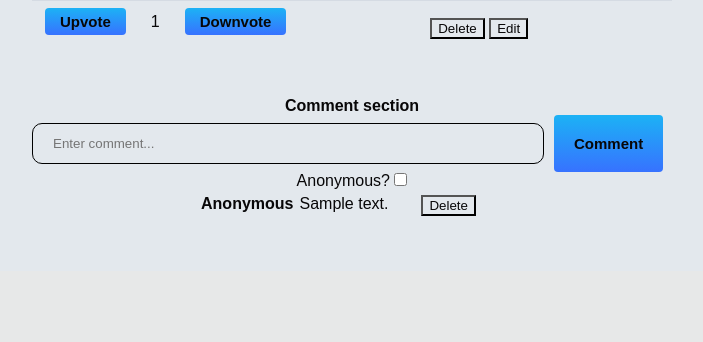
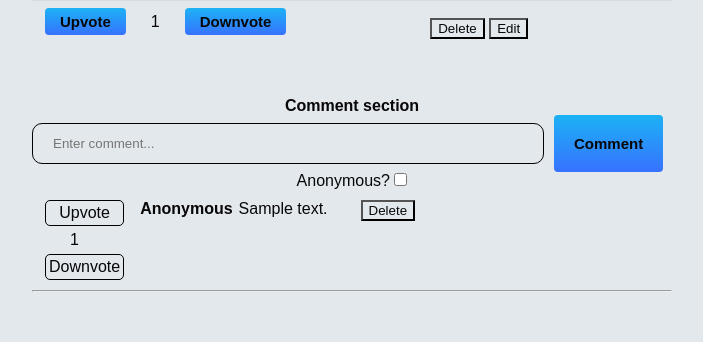
Before and after one commit to golfer69/TT2L-12-Mini-IT-Project-, a Flask app: page /post/1 in a window 1280 px wide. Shown: the part 667-1009 px from the top of the page, without its empty margins (288-991 px from the left). Before the commit the page ends 883 px from the top, so only its background shows below. Run offline with Flask 3, Linux system fonts and the light colour scheme; a user stored in the database is signed in; tables that the repository leaves empty hold one stand-in row (values such as "Sample post"); grey boxes marked "Sample" are stand-in pictures; some libraries are stand-ins or nearby versions.

Commit message:
votes to comments

```diff
--- a/app.py
+++ b/app.py
@@ -101,6 +101,7 @@ class Votes(db.Model):
     id = db.Column(db.Integer, primary_key=True)
     user_id = db.Column(db.Integer, db.ForeignKey('user.id'))
     post_id = db.Column(db.Integer, db.ForeignKey('post.id'))
+    comment_id = db.Column(db.Integer, db.ForeignKey('comment.id'))
     vote_type = db.Column(db.Integer)
 
 class Update(db.Model):
@@ -192,8 +193,7 @@ def index():
     else:
         # Provide an empty dictionary as default for unauthenticated users
         vote_dict = {}
-
-    return render_template('index.html', posts=posts, pics=pics, communities=communities , profile_pic=profile_pic, vote_dict=vote_dict ,page_title="MMU Reddit | Main Page")
+    return render_template('index.html', posts=posts, pics=pics, communities=communities , profile_pic=profile_pic, vote_dict=vote_dict,page_title="MMU Reddit | Main Page")
 
 @app.route('/create', methods=['GET'])
 @login_required
@@ -457,11 +457,12 @@ def show_post(post_id):
 
     # Convert user votes to a dictionary for faster lookups by post ID
     vote_dict = {vote.post_id: vote.vote_type for vote in user_votes}
+    vote_dict_comment = {vote.comment_id: vote.vote_type for vote in user_votes}
 
     if not post:
         return redirect('/')  # Handle non-existent post
 
-    return render_template('post.html', post=post, comments=comments, page_title=post.title, vote_dict=vote_dict)
+    return render_template('post.html', post=post, comments=comments, page_title=post.title, vote_dict=vote_dict, vote_dict_comment=vote_dict_comment)
 
 @app.route('/community/<string:community_name>', methods=['GET'])
 def show_community(community_name):
@@ -579,7 +580,78 @@ def check_vote(post_id, vote_type):
         vote_exists = Votes.query.filter_by(user_id=user_id, post_id=post_id, vote_type=vote_type).first()
         return jsonify({'voted': vote_exists is not None})
 
-from flask import render_template, request
+# Upvotes and downvotes FOR COMMENTS
+@app.route('/voteComment/<int:comment_id>', methods=['POST'])
+def voteComment(comment_id):
+    if not current_user.is_authenticated:
+        return redirect(url_for('login'))
+    user_id = current_user.id
+    vote_type = request.json.get('vote_type')
+    if not vote_type:
+        # Handle error if vote_type is missing
+        return jsonify({'error': 'Missing vote type'}), 400
+    comment = Comment.query.get(comment_id)
+    if comment:
+        if vote_type == 'upvote':
+            existing_vote = Votes.query.filter_by(user_id=user_id, comment_id=comment_id).first()
+            if existing_vote and existing_vote.vote_type == "downvote": #check first
+                existing_vote.vote_type = "upvote"
+            else: # if not voted then add new vote
+                vote = Votes(user_id=user_id, comment_id=comment_id, vote_type="upvote")
+                db.session.add(vote)
+
+            # Count upvotes and downvotes separately
+            upvote_count = Votes.query.filter_by(comment_id=comment_id, vote_type="upvote").count()
+            downvote_count = Votes.query.filter_by(comment_id=comment_id, vote_type="downvote").count()
+
+            comment.votes = upvote_count - downvote_count
+            db.session.commit()
+            return jsonify({'message': 'Upvoted successfully', 'votes': comment.votes})
+        if vote_type == "downvote":
+            existing_vote = Votes.query.filter_by(user_id=user_id, comment_id=comment_id).first()
+            if existing_vote and existing_vote.vote_type == "upvote":
+                existing_vote.vote_type = "downvote"
+            else:
+                vote = Votes(user_id=user_id, comment_id=comment_id, vote_type="downvote")
+                db.session.add(vote)
+            # Count upvotes and downvotes separately
+            upvote_count = Votes.query.filter_by(comment_id=comment_id, vote_type="upvote").count()
+            downvote_count = Votes.query.filter_by(comment_id=comment_id, vote_type="downvote").count()
+
+            comment.votes = upvote_count - downvote_count
+            db.session.commit()
+            return jsonify({'message': 'Downvoted successfully', 'votes': comment.votes})
+    else:
+        return jsonify({'error': 'Post not found'}), 404
+
+@app.route('/unvoteComment/<int:comment_id>', methods=['POST'])
+def unvoteComment(comment_id):
+    user_id = current_user.id
+    comment = Comment.query.get(comment_id)
+    if comment:
+        existing_vote = Votes.query.filter_by(user_id=user_id, comment_id=comment_id).first()
+        if existing_vote:
+            db.session.delete(existing_vote)
+            # Count upvotes and downvotes separately
+            upvote_count = Votes.query.filter_by(comment_id=comment_id, vote_type="upvote").count()
+            downvote_count = Votes.query.filter_by(comment_id=comment_id, vote_type="downvote").count()
+
+            comment.votes = upvote_count - downvote_count
+            db.session.commit()
+            return jsonify({'message': 'Vote removed successfully', 'votes': comment.votes})
+        else:
+            return jsonify({'error': 'No vote found to remove'}), 404
+    else:
+        return jsonify({'error': 'Post not found'}), 404
+
+@app.route('/checkVoteComment/<int:comment_id>/<vote_type>', methods=['GET'])
+@login_required
+def checkVoteComment(comment_id, vote_type):
+    if current_user.is_authenticated:
+        user_id = current_user.id
+        vote_exists = Votes.query.filter_by(user_id=user_id, comment_id=comment_id, vote_type=vote_type).first()
+        return jsonify({'voted': vote_exists is not None})
+
 
 @app.route('/filter_posts', methods=['POST'])
 def filter_posts():
--- a/static/filter_form_submit.js
+++ /dev/null
@@ -1,5 +0,0 @@
-console.log('Script loaded');
-document.addEventListener('DOMContentLoaded', function() {
-  document.getElementById('filter-form').submit();
-  console.log('Form submitted') ;
-});
--- a/static/style.css
+++ b/static/style.css
@@ -287,13 +287,15 @@ input[type=text] {
 }
 .comment {
  text-align: left;
- justify-content: center;
+ justify-content: left;
  display: flex;
- margin: 5px 0;
+ margin: 10px 0;
 }
+.comments {
+ }
 .comment-delete {
   display: flex;
-  margin: 0 30px;
+  margin-left: 30px;
 }
 .vote-btn {
   float: left !important;
@@ -369,3 +371,15 @@ input[type=text] {
   margin: 3px;
   display: block;
 }
+.comment-vote-section button{
+  all: unset;
+  display: block;
+  border: 1px solid black ;
+  border-radius: 5px;
+  padding: 3px;
+  width: 90%;
+  text-align: center;
+}
+.comment-vote-section {
+  margin: 0 13px;
+}
--- a/static/voting_logic.js
+++ b/static/voting_logic.js
@@ -94,3 +94,109 @@ function upvotePost(button) {
         })
         .catch(error => console.error('Error:', error));
   }
+// Votes comments
+  function upvoteComment(button) {
+    const commentId = button.dataset.commentId;
+    const voteType = "upvote";
+
+    // Check if user has already upvoted
+    fetch(`/checkVoteComment/${commentId}/upvote`, { method: 'GET' })
+      .then(response => response.json())
+      .then(data => {
+        if (data.voted === true) {
+          // User already upvoted, so send unvote request
+          fetch(`/unvoteComment/${commentId}`, { method: 'POST' })
+            .then(response => response.json())
+            .then(data => {
+              if (data.message === 'Vote removed successfully') {
+                // Update vote count in the DOM
+                const voteCountElement = document.getElementById(`vote-count-comment-${commentId}`);
+                voteCountElement.textContent = data.votes;
+                button.classList.remove('voted');
+              } else {
+                console.error('Unvote failed:', data.error);
+              }
+            })
+            .catch(error => console.error('Error:', error));
+        }
+        else {
+          // Send upvote request as before
+          fetch(`/voteComment/${commentId}`, { method: 'POST',
+            headers: { 'Content-Type': 'application/json' },
+            body: JSON.stringify({ vote_type: voteType })
+          })
+            .then(response => response.json())
+            .then(data => {
+              if (data.message === 'Upvoted successfully') {
+                // Update vote count in the DOM
+                const voteCountElement = document.getElementById(`vote-count-comment-${commentId}`);
+                voteCountElement.textContent = data.votes;
+                // Get the other button element
+                const buttonSelector = `[data-vote-type="downvote"][data-comment-id="${commentId}"]`;
+                const otherButton = document.querySelector(buttonSelector);
+
+                // Remove the "voted" class from the downvote button
+                otherButton.classList.remove('voted');
+                button.classList.add('voted');
+                console.log('Button class added');
+              } else {
+                console.error('Upvote failed:', data.error);
+              }
+            })
+            .catch(error => console.error('Error:', error));
+        }
+      })
+      .catch(error => console.error('Error:', error));
+  }
+
+
+  function downvoteComment(button) {
+    const commentId = button.dataset.commentId;
+    const voteType = "downvote";
+
+    // Check if user has already downvoted
+    fetch(`/checkVoteComment/${commentId}/downvote`, { method: 'GET' })
+        .then(response => response.json())
+        .then(data => {
+            if (data.voted === true) {
+                // User already downvoted, so send unvote request
+                fetch(`/unvoteComment/${commentId}`, { method: 'POST' })
+                    .then(response => response.json())
+                    .then(data => {
+                        if (data.message === 'Vote removed successfully') {
+                            // Update vote count in the DOM
+                            const voteCountElement = document.getElementById(`vote-count-comment-${commentId}`);
+                            voteCountElement.textContent = data.votes;
+                            button.classList.remove('voted');
+                        } else {
+                            console.error('Unvote failed:', data.error);
+                        }
+                    })
+                    .catch(error => console.error('Error:', error));
+            } else {
+              // Send downvote request as before
+              fetch(`/voteComment/${commentId}`, { method: 'POST',
+                headers: { 'Content-Type': 'application/json' },
+                body: JSON.stringify({ vote_type: voteType })
+               })
+                .then(response => response.json())
+                .then(data => {
+                  if (data.message === 'Downvoted successfully') {
+                    // Update vote count in the DOM
+                    const voteCountElement = document.getElementById(`vote-count-comment-${commentId}`);
+                    voteCountElement.textContent = data.votes;
+                    const buttonSelector = `[data-vote-type="upvote"][data-comment-id="${commentId}"]`;
+                    const otherButton = document.querySelector(buttonSelector);
+
+                    // Remove the "voted" class from the upvote button
+                    otherButton.classList.remove('voted');
+                    button.classList.add('voted');
+                  } else {
+                    console.error('Downvote failed:', data.error);
+                  }
+                })
+                .catch(error => console.error('Error:', error));
+            }
+        })
+        .catch(error => console.error('Error:', error));
+  }
--- a/templates/post.html
+++ b/templates/post.html
@@ -65,6 +65,11 @@
                 <div class="comments">
                     {% for comment in comments %}
                         <div class="comment">
+                            <div class="comment-vote-section">
+                                <button class="{{'voted' if vote_dict_comment.get(comment.id) == 'upvote'}}" data-vote-type="upvote" type="button" data-comment-id="{{ comment.id }}" onclick="upvoteComment(this)">Upvote</button>
+                                <p><span class="vote-btn" id="vote-count-comment-{{ comment.id }}">{{ comment.votes }}</span></p>
+                                <button class="{{ 'voted' if vote_dict_comment.get(comment.id) == 'downvote' }} " data-vote-type="downvote" type="button" data-comment-id="{{ comment.id }}" onclick="downvoteComment(this)">Downvote</button>
+                            </div>
                             {% if comment.anonymous == 1 %}
                                 <div class="username"><b>Anonymous</b></div>
                                 {% else %}
@@ -85,6 +90,7 @@
                                 {% endif %}
                             {% endif %}
                         </div>
+                        <hr>
                     {% endfor %}
                 </div>
             </div>
```
Also changed, not shown: migrations/versions/5aaf3448b1c7_.py (added, +34 -0 lines).
